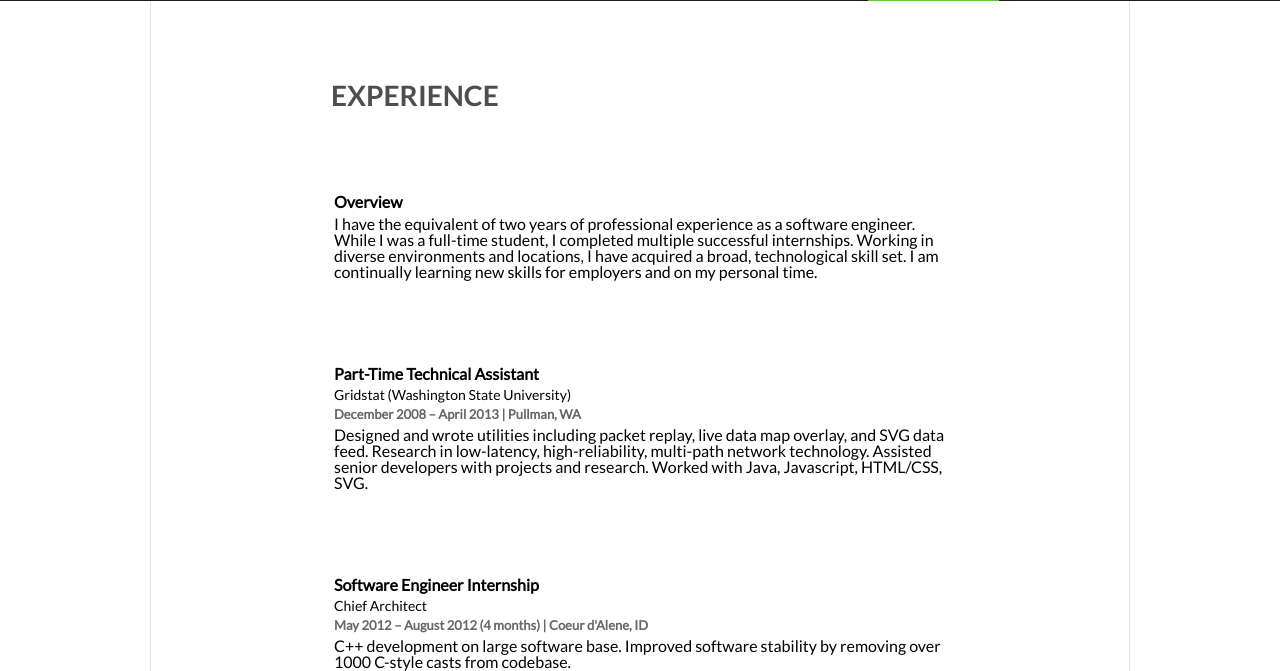
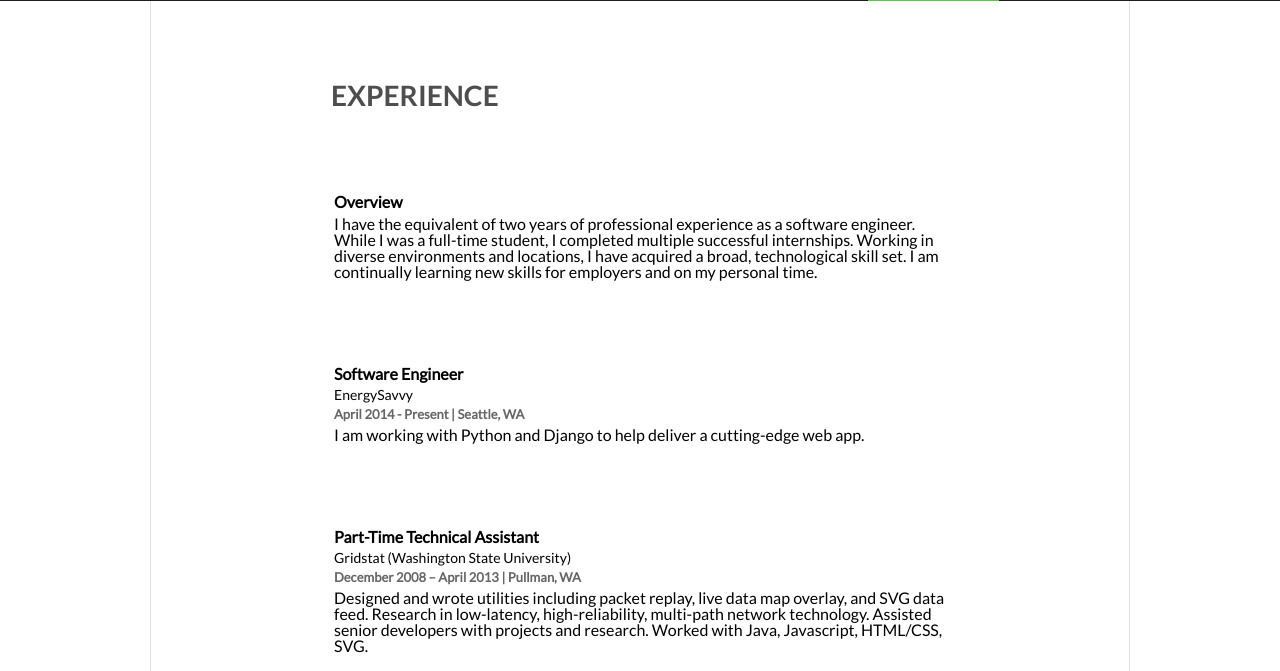
Before and after one commit to kjwilcox/kjwilcox.github.io, a plain HTML site: page experience.html in a window 1280 px wide. Shown: the part 129-800 px from the top of the page. Drawn offline with Linux system fonts and the light colour scheme.

Commit message:
Add ESV to experience.

```diff
--- a/experience.html
+++ b/experience.html
@@ -36,6 +36,14 @@
 		<article>
 			<h2>Overview</h2>
 			<p>I have the equivalent of two years of professional experience as a software engineer. While I was a full-time student, I completed multiple successful internships. Working in diverse environments and locations, I have acquired a broad, technological skill set. I am continually learning new skills for employers and on my personal time.</p>
+		</article>
+
+		<article>
+			<h2>Software Engineer</h2>
+			<h3>EnergySavvy</h3>
+			<h4>April 2014 - Present | Seattle, WA</h4>
+			<p>I am working with Python and Django to help deliver a cutting-edge
+			web app.</p>
 		</article>
 
 		<article>
```
